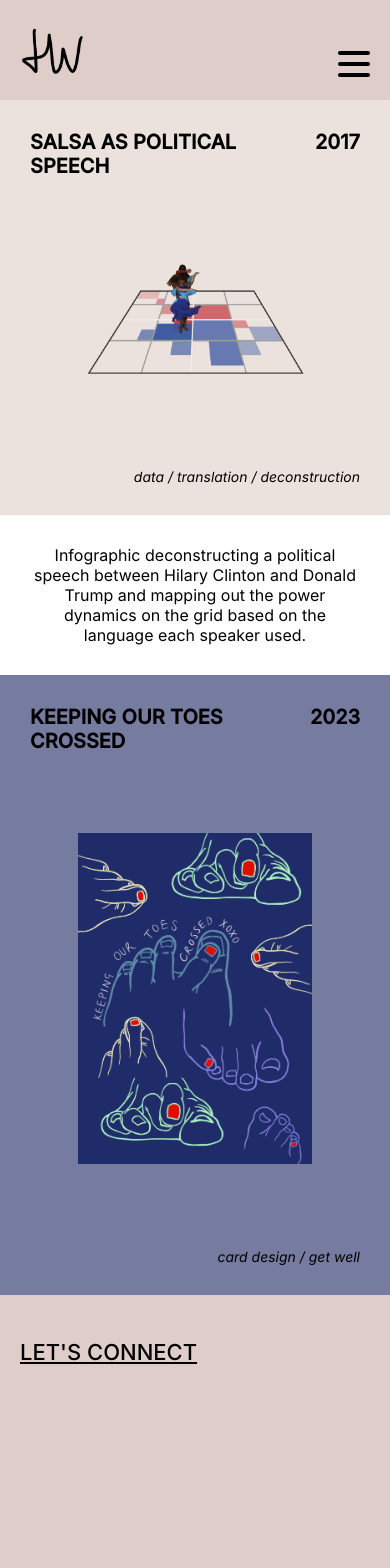
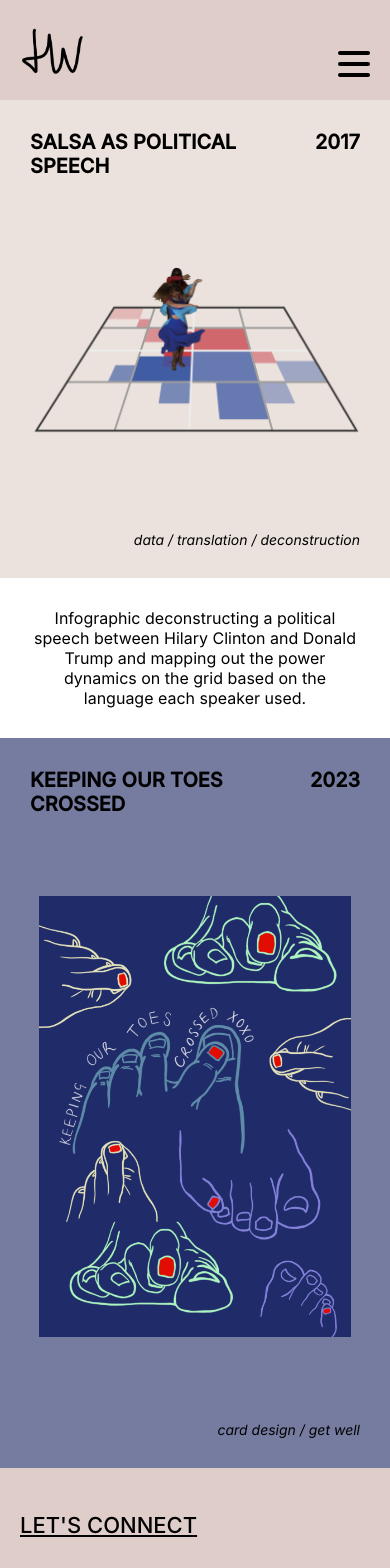
Before and after one commit to hannahw1ll1ams/portfolio, a React (Create React App) app: page /portfolio/graphics in a window 390 px wide. Before the commit the page ends 1395 px from the top, so only its background shows below. Built offline with nearby package versions, Linux system fonts and the light colour scheme.

Commit message:
graphics responsiveness

```diff
--- a/src/Pages/Sub-pages/Graphics.js
+++ b/src/Pages/Sub-pages/Graphics.js
@@ -13,7 +13,7 @@ export default function GraphicsPage() {
                     <h1>SALSA AS POLITICAL SPEECH</h1>
                     <h1>2017</h1>
                 </div>
-                <img className="singleImageWidth" src= {infographic} alt='infographic'/>
+                <img className="salsaImageWidth" src= {infographic} alt='infographic'/>
                 <div className="bottomText">
                     <h1></h1>
                     <p className="imageKeyWords">data / translation / deconstruction</p>
@@ -27,7 +27,7 @@ export default function GraphicsPage() {
                     <h1>KEEPING OUR TOES CROSSED</h1>
                     <h1>2023</h1>
                 </div>
-                <img className="singleImageWidth" src= {getWell} alt='getWell'/>
+                <img className="toesImageWidth" src= {getWell} alt='getWell'/>
                 <div className="bottomText">
                     <h1></h1>
                     <p className="imageKeyWords">card design / get well</p>
--- a/src/css/Sub-pages/graphics.css
+++ b/src/css/Sub-pages/graphics.css
@@ -1,11 +1,35 @@
 .salsaSpeechContainer {
     background-color: #ECE2DD;
-}
-
-.singleImageWidth {
-    width: 60%;
 }
 
 .keepingToesCrossed {
     background-color: #767CA0;
 }
+
+.salsaImageWidth {
+    width: 60%;
+}
+
+.toesImageWidth {
+    width: 50%;
+}
+
+@media screen and (max-width: 800px) {
+    .salsaImageWidth {
+        width: 80%;
+    }
+
+    .toesImageWidth {
+        width: 70%;
+    }
+  }
+
+  @media screen and (max-width: 600px) {
+    .salsaImageWidth {
+        width: 90%;
+    }
+
+    .toesImageWidth {
+        width: 80%;
+    }
+  }
```
